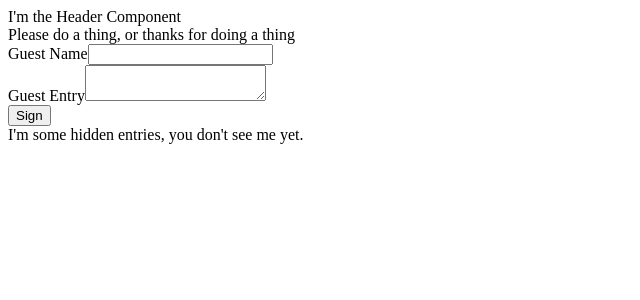
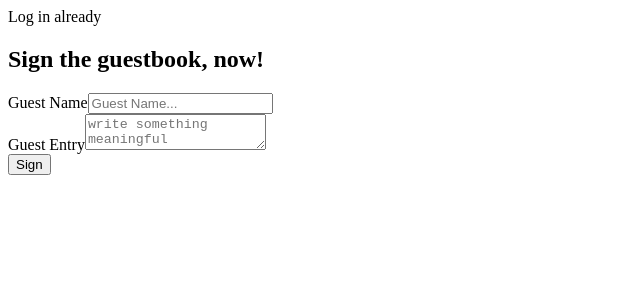
Before and after one commit to KDSigel/guestbook, a React app: page / in a window 1280 px wide. Shown: the top 300 px of the page, without its empty margins (0-640 px from the left). Built offline with nearby package versions, Linux system fonts and the light colour scheme.

Commit message:
added detail, list components, and header.

```diff
--- a/src/components/DisplayEntries/DisplayEntries.jsx
+++ /dev/null
@@ -1,9 +0,0 @@
-import React from 'react'
-
-export default function DisplayEntries() {
-    return (
-        <div>
-            I'm some hidden entries, you don't see me yet.
-        </div>
-    )
-}
--- /dev/null
+++ b/src/components/DisplayEntries/EntriesList.jsx
@@ -0,0 +1,23 @@
+import React from 'react'
+import { useEntry } from '../../context/EntryContext'
+import EntryDetail from '../Entries/EntryDetail'
+import './EntriesList.css'
+
+export default function EntriesList() {
+
+const {entries} = useEntry([])
+
+    return (
+        <ul>
+            {entries.map((entry) => {
+            return (
+                <li>
+                    <EntryDetail entry={entry}/>
+                </li>
+            )
+            }
+            )
+            }
+        </ul>
+    )
+}
--- /dev/null
+++ b/src/components/Entries/EntryDetail.jsx
@@ -0,0 +1,11 @@
+import React from 'react'
+
+export default function EntryDetail({ entry: { name, message } }) {
+
+    return (
+        <>
+            <h4>{name}</h4>
+            <p>{message}</p>
+        </>
+    )
+}
--- a/src/components/Header/Header.jsx
+++ b/src/components/Header/Header.jsx
@@ -1,9 +1,16 @@
 import React from 'react'
+import { useUser } from '../../context/UserContext'
 
 export default function Header() {
+
+    const {user} = useUser()
+
     return (
         <div>
-            I'm the Header Component
+            {user
+            ? `Logged in as ${user}`
+            : 'Log in already'
+            }
         </div>
     )
 }
--- a/src/components/InputForm/InputForm.jsx
+++ b/src/components/InputForm/InputForm.jsx
@@ -1,26 +1,72 @@
-import React from 'react'
+import React, { useState } from 'react'
+import { useEntry } from '../../context/EntryContext'
 import { useUser } from '../../context/UserContext'
 
 export default function InputForm() {
+//context
+const {user, setUser} = useUser()
+const {entries, setEntries} = useEntry([])
+//regular states/hooks
+const [name, setName] = useState('')
+const [guestEntry, setGuestEntry] = useState('')
 
-const {user, setUser} = useUser()
+function updateGuestName() {
 
-function handleSubmit() {
-    setUser(guest)
+    if (!guestEntry) return
+
+    setUser(name)
+    setEntries([...entries, { name, message: guestEntry }])
+    setGuestEntry('')
+  }
+
+const handleSubmit = (e) => {
+    e.preventDefault()
+    updateGuestName()
 }
 
+const greeting = user
+                ? `Thanks for signing ${user}!`
+                : 'Sign the guestbook, now!'
+
     return (
-        <div>
-            <form onSubmit={{handleSubmit}}>
-                {user ? null :
-                    <div>Guest Name<input></input></div>
+        <>
+        <h2>{greeting}</h2>
+            <form
+            onSubmit={handleSubmit}
+            >
+                {user
+                    ? null
+                    : <div>
+                        Guest Name
+                        <input
+                            placeholder="Guest Name..."
+                            value={name}
+                            onChange={(e) => setName(e.target.value)}
+                            >
+                        </input>
+                    </div>
                 }
-                <div>Guest Entry<textarea/></div>
+
+                <div>
+                    Guest Entry
+                    <textarea
+                        placeholder='write something meaningful'
+                        value={guestEntry}
+                        onChange={(e) => setGuestEntry(e.target.value)}
+                    />
+                </div>
+
                 <button>Sign</button>
+
                 {user && (
-                    <button>not user?</button>
+                    <button
+                        onClick={() => {
+                        setUser('')
+                        setName('')
+                      }}
+                      >not {user}?</button>
                 )}
             </form>
-        </div>
+        </>
     )
 }
--- a/src/components/Request/Request.jsx
+++ /dev/null
@@ -1,9 +0,0 @@
-import React from 'react'
-
-export default function Request() {
-    return (
-        <div>
-            Please do a thing, or thanks for doing a thing
-        </div>
-    )
-}
--- a/src/index.jsx
+++ b/src/index.jsx
@@ -1,10 +1,13 @@
 import { render } from 'react-dom';
 import App from './App';
+import { EntryProvider } from './context/EntryContext';
 import { UserProvider } from './context/UserContext';
 
 render(
+    <EntryProvider>
     <UserProvider>
         <App />
-    </UserProvider>,
+    </UserProvider>
+    </EntryProvider>,
 document.getElementById('root')
 );
--- a/src/views/Home/Home.jsx
+++ b/src/views/Home/Home.jsx
@@ -1,12 +1,10 @@
 import React from 'react'
-import DisplayEntries from '../../components/DisplayEntries/DisplayEntries'
+import DisplayEntries from '../../components/DisplayEntries/EntriesList'
 import InputForm from '../../components/InputForm/InputForm'
-import Request from '../../components/Request/Request'
 
 export default function Home() {
     return (
         <div>
-            <Request />
             <InputForm />
             <DisplayEntries />
         </div>
```
Also changed, not shown: src/components/DisplayEntries/EntriesList.css (added), src/components/Entries/Entries.css (added).
